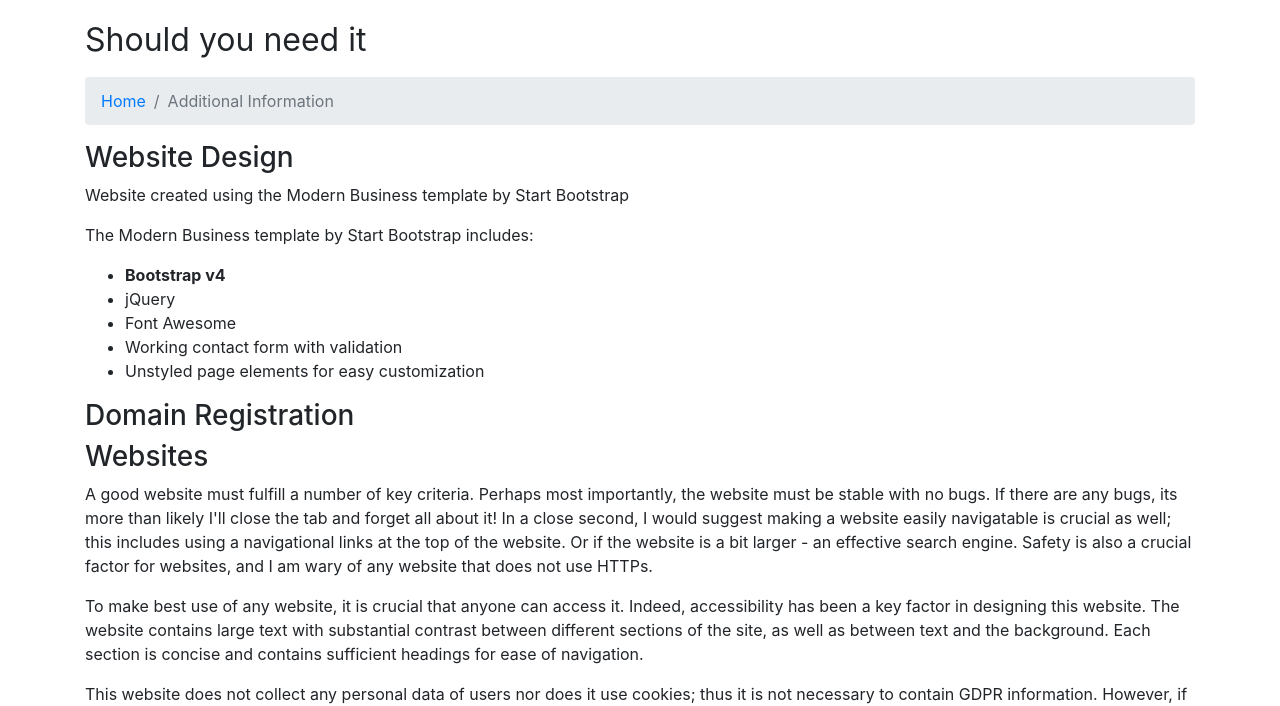
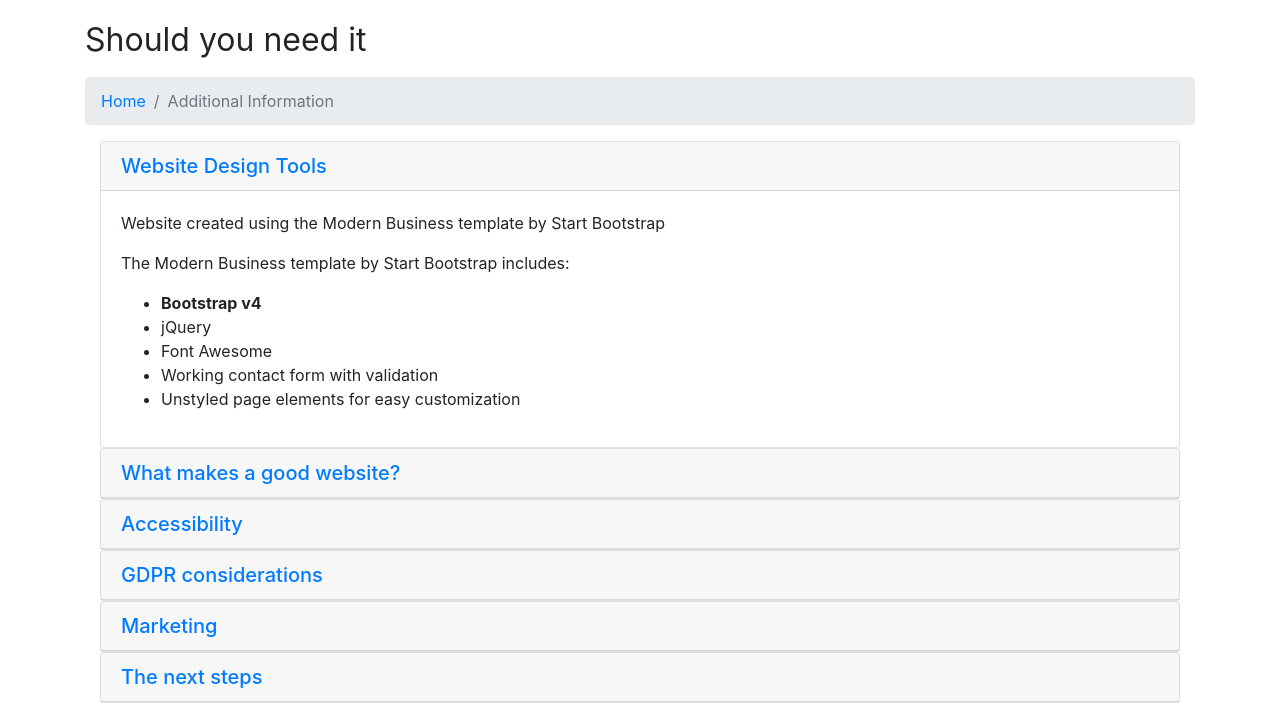
Before and after one commit to TehOcean/horizonsnew, a website: page additionalinfo.html in a window 1280 px wide. Shown: the part 131-837 px from the top of the page. Drawn offline with Linux system fonts and the light colour scheme.

Commit message:
Changed info page

```diff
--- a/additionalinfo.html
+++ b/additionalinfo.html
@@ -65,8 +65,20 @@
       <li class="breadcrumb-item active">Additional Information</li>
     </ol>
 
-    <!-- Team Members -->
-    <h3>Website Design</h3>
+
+
+    <!-- Page Content -->
+    <div class="container">
+
+      <div class="mb-4" id="accordion" role="tablist" aria-multiselectable="true">
+        <div class="card">
+          <div class="card-header" role="tab" id="headingOne">
+            <h5 class="mb-0">
+              <a data-toggle="collapse" data-parent="#accordion" href="#collapseOne" aria-expanded="true" aria-controls="collapseOne">Website Design Tools</a>
+            </h5>
+          </div>
+          <div id="collapseOne" class="collapse show" role="tabpanel" aria-labelledby="headingOne">
+            <div class="card-body">
               <p>Website created using the Modern Business template by Start Bootstrap</p>
               <p>The Modern Business template by Start Bootstrap includes:</p>
               <ul>
@@ -78,16 +90,78 @@
                 <li>Working contact form with validation</li>
                 <li>Unstyled page elements for easy customization</li>
               </ul>
+            </div>
+          </div>
+        </div>
 
-    <h3>Domain Registration</h3>
-    <!-- TODO:  -->
-    <h3>Websites</h3>
+        <div class="card">
+          <div class="card-header" role="tab" id="headingTwo">
+            <h5 class="mb-0">
+              <a class="collapsed" data-toggle="collapse" data-parent="#accordion" href="#collapseTwo" aria-expanded="false" aria-controls="collapseTwo">What makes a good website?
+              </a>
+            </h5>
+          </div>
+          <div id="collapseTwo" class="collapse" role="tabpanel" aria-labelledby="headingTwo">
+            <div class="card-body">
               <p>A good website must fulfill a number of key criteria. Perhaps most importantly, the website must be stable with no bugs. If there are any bugs, its more than likely I'll close the tab and forget all about it! In a close second, I would suggest making a website easily navigatable is crucial as well; this includes using a navigational links at the top of the website. Or if the website is a bit larger - an effective search engine. Safety is also a crucial factor for websites, and I am wary of any website that does not use HTTPs.</p>
+            </div>
+          </div>
+        </div>
+
+        <div class="card">
+          <div class="card-header" role="tab" id="headingThree">
+            <h5 class="mb-0">
+              <a class="collapsed" data-toggle="collapse" data-parent="#accordion" href="#collapseThree" aria-expanded="false" aria-controls="collapseThree">Accessibility</a>
+            </h5>
+          </div>
+          <div id="collapseThree" class="collapse" role="tabpanel" aria-labelledby="headingThree">
+            <div class="card-body">
               <p>To make best use of any website, it is crucial that anyone can access it. Indeed, accessibility has been a key factor in designing this website. The website contains large text with substantial contrast between different sections of the site, as well as between text and the background. Each section is concise and contains sufficient headings for ease of navigation.</p>
+          </div>
+        </div>
+        </div>
+
+        <div class="card">
+          <div class="card-header" role="tab" id="headingFour">
+            <h5 class="mb-0">
+              <a class="collapsed" data-toggle="collapse" data-parent="#accordion" href="#collapseFour" aria-expanded="false" aria-controls="collapseFour">GDPR considerations</a>
+            </h5>
+          </div>
+          <div id="collapseFour" class="collapse" role="tabpanel" aria-labelledby="headingFour">
+            <div class="card-body">
               <p>This website does not collect any personal data of users nor does it use cookies; thus it is not necessary to contain GDPR information. However, if were to start taking orders for our unit or start a mailing list, we would be required to write a privacy notice to become GDPR compliant. The first step in writing a privacy notice is to note down the contact details of your company, a step which we have already done. The next part of the privacy statement requires that you write about the specific types of personal data you collect. Then you write the legal basis for collecting this data and how your company processes this data. Finally, you must state how long this data will be kept for, and the individual rights of each type of data. These might include the right to be forgotten or the right of users to request a copy of the information a company holds on them.</p>
+            </div>
+          </div>
+        </div>
+
+    <div class="card">
+      <div class="card-header" role="tab" id="headingSix">
+        <h5 class="mb-0">
+          <a class="collapsed" data-toggle="collapse" data-parent="#accordion" href="#collapseSix" aria-expanded="false" aria-controls="collapseSix">Marketing</a>
+        </h5>
+      </div>
+      <div id="collapseSix" class="collapse" role="tabpanel" aria-labelledby="headingSix">
+        <div class="card-body">
           <p>Perhaps the first step in increasing traffic to the website is effective search engine optimization (SEO). This is a technique used to increase the ranking of your website in search engines; an example being using keywords on your website pages. Once your website is well optimized you could use social media advertising to attract more users to your site. Indeed, having a strong social media presence is a good step to increasing the traffic to your site. However, above all else, it is crucial that your website has good content! Without good content, no one is going to want to visit your website.</p>
+        </div>
+      </div>
+    </div>
+
+  <div class="card">
+    <div class="card-header" role="tab" id="headingSeven">
+      <h5 class="mb-0">
+        <a class="collapsed" data-toggle="collapse" data-parent="#accordion" href="#collapseSeven" aria-expanded="false" aria-controls="collapseSeven">The next steps</a>
+      </h5>
+    </div>
+    <div id="collapseSeven" class="collapse" role="tabpanel" aria-labelledby="headingSeven">
+      <div class="card-body">
         <p>If we were to launch this product commercially, a number of steps would have to be taken to ensure the site is useable for users. The first step would be to ue some sort of ecommerce platform, such as <a href="https://www.shopify.co.uk/">Shopify</a>. Indeed, the use of an ecommerce platform would require a GDPR Privacy Note, as described above. To make the product more appealing, I would likely work on making the product page more detailed, with specifications such as dimensions and weight of the product. I would also like to add more photos to the site, although at this early stage in prototyping little content has been generated.
+      </div>
+    </div>
+  </div>
 
+    </div>
+    <!-- /.container -->
     <!-- Footer -->
     <footer class="py-5 bg-dark">
       <div class="container">
```
Also changed, not shown: product.html (+2 -2 lines). Lines whose indentation alone changed are shown as unchanged.
